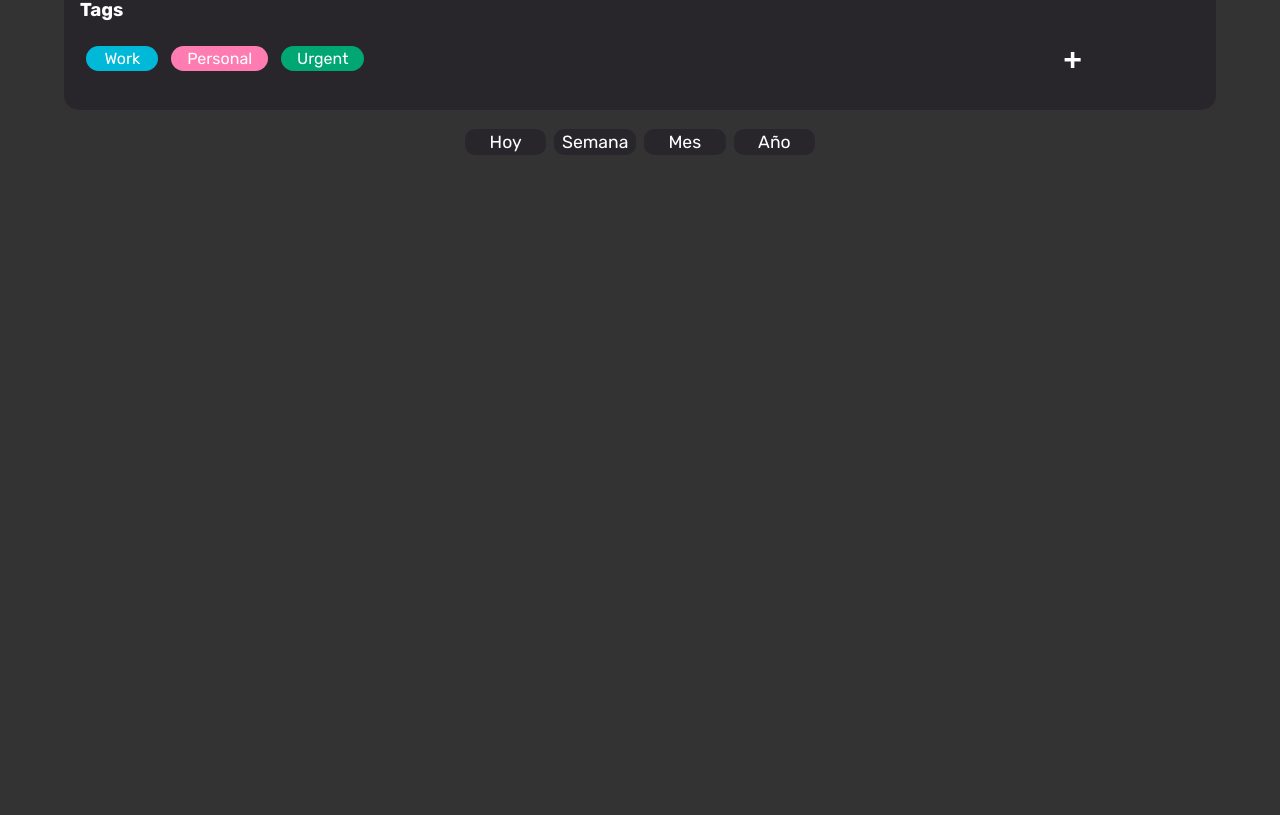
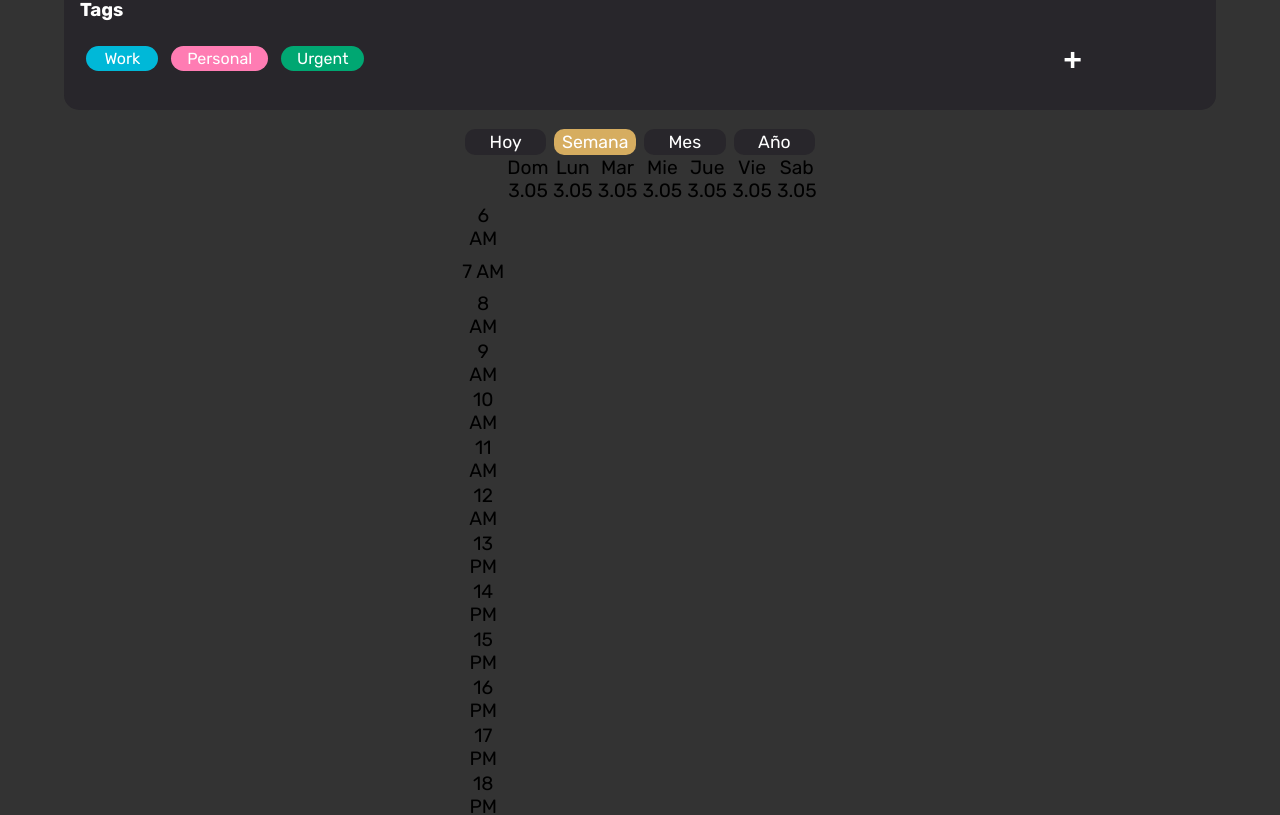
Before and after one commit to Ance7/Projects, a Next.js app in the folder calendar-app/: page / in a window 1280 px wide. Shown: the part 511-1326 px from the top of the page. Before the commit the page ends 800 px from the top, so only its background shows below. Built offline with nearby package versions, Linux system fonts and the light colour scheme.

Commit message:
adding first parts of  handleCalendar

```diff
--- a/calendar-app/components/calendar.jsx
+++ b/calendar-app/components/calendar.jsx
@@ -1,21 +1,90 @@
 'use client'
 
+import { task } from '@/Context/task';
 import React, { useState } from 'react'
 
 function Calendar() {
-  const [optionActive, setOptionActive] = useState('week');
+  const [optionActive, setOptionActive] = useState('week')
+
+  const handleClick = (optDate) => {
+    setOptionActive(optDate)
+  }
+
+  const handleCalendar = (optDate) => {
+    if (optDate === 'today') {
+      let hours = [...Array(19).keys()]
+      return (
+        <div>
+          {
+            hours.map((hour, index) => {
+              return (
+                <div key={index}>
+                  <div>{hour + 6}:00</div>
+                </div>
+              )
+            })
+          }
+        </div>
+      )
+    } else if (optDate === 'week') {
+      let todayDate = new Date()
+      let dayDate = todayDate.getDay()
+      let monthDate = todayDate.getMonth() + 1
+      let days = [...Array(7).keys()]
+      let daysName = ['Dom', 'Lun', 'Mar', 'Mie', 'Jue', 'Vie', 'Sab']
+      let hours = [...Array(19).keys()]
+      return (
+        <div>
+          <thead>
+            <tr>
+              <td></td>
+              {
+                days.map((day, index) => {
+                  return (
+                    <td key={index}>
+                      <div>{daysName[day]}</div>
+                      <span>{dayDate + '.'}{monthDate < 10 ? '0'+monthDate : monthDate}</span>
+                    </td>
+                  )
+                })
+              }
+            </tr>
+          </thead>
+          <tbody>
+              {
+                hours.map((hour, index) => {
+                  return (
+                    <tr key={index}>
+                      <td>{hour + 6} {hour+6 <= 12 ? 'AM' : 'PM'}</td>
+                      <td></td>
+                      <td></td>
+                      <td></td>
+                      <td></td>
+                      <td></td>
+                      <td></td>
+                      <td></td>
+                    </tr>
+                  )
+                })
+              }
+          </tbody>
+        </div>
+      )
+    }
+  }
 
   return (
     <div>
       <div className='options'>
-          <div >Hoy</div>
-          <div >Semana</div>
-          <div >Mes</div>
-          <div >Año</div>
+          <div onClick={() => handleClick('today')} className={optionActive === 'today' ? 'active' : null}>Hoy</div>
+          <div onClick={() => handleClick('week')} className={optionActive === 'week' ? 'active' : null}>Semana</div>
+          <div onClick={() => handleClick('month')} className={optionActive === 'month' ? 'active' : null}>Mes</div>
+          <div onClick={() => handleClick('year')} className={optionActive === 'year' ? 'active' : null}>Año</div>
       </div>
 
       <div className='calendar'>
-
+        {optionActive === 'week' ? handleCalendar('week') : null}
+        {optionActive === 'today' ? handleCalendar('today') : null}
       </div>
     </div>
   )
```
